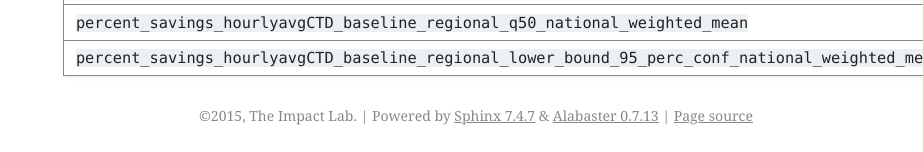
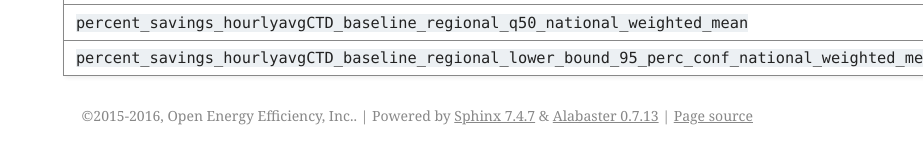
Before and after one commit to EPAENERGYSTAR/epathermostat, a Sphinx documentation site: the page built from docs/tutorial.rst, in a window 1280 px wide and 900 px high, scrolled down 25116 px. Shown: the part 745-897 px from the top of the window, without its empty margins (357-1280 px from the left). Built offline with Sphinx 7.4.7, drawn with Linux system fonts in a browser that asks for light colours.

```diff
--- a/docs/conf.py
+++ b/docs/conf.py
@@ -75,8 +75,8 @@ master_doc = 'index'
 
 # General information about the project.
 project = u'thermostat'
-copyright = u'2015, The Impact Lab'
-author = u'The Impact Lab'
+copyright = u'2015-2016, Open Energy Efficiency, Inc.'
+author = u'Open Energy Efficiency, Inc.'
 
 # The version info for the project you're documenting, acts as replacement for
 # |version| and |release|, also used in various other places throughout the
@@ -85,7 +85,7 @@ author = u'The Impact Lab'
 # The short X.Y version.
 version = '0.4'
 # The full version, including alpha/beta/rc tags.
-release = '0.4.0'
+release = '0.4.1'
 
 # The language for content autogenerated by Sphinx. Refer to documentation
 # for a list of supported languages.
@@ -251,7 +251,7 @@ latex_elements = {
 #  author, documentclass [howto, manual, or own class]).
 latex_documents = [
   (master_doc, 'thermostat.tex', u'thermostat Documentation',
-   u'The Impact Lab', 'manual'),
+   u'Open Energy Efficiency, Inc.', 'manual'),
 ]
 
 # The name of an image file (relative to this directory) to place at the top of
--- a/docs/tutorial.rst
+++ b/docs/tutorial.rst
@@ -49,7 +49,7 @@ Check to make sure you are on the most recent version of the package.
 .. code-block:: python
 
     >>> import thermostat; thermostat.get_version()
-    '0.4.0'
+    '0.4.1'
 
 If you are not on the correct version, you should upgrade:
 
--- a/thermostat/__init__.py
+++ b/thermostat/__init__.py
@@ -1,4 +1,4 @@
-VERSION = (0, 4, 0)
+VERSION = (0, 4, 1)
 
 def get_version():
     return '{}.{}.{}'.format(VERSION[0], VERSION[1], VERSION[2])
```
